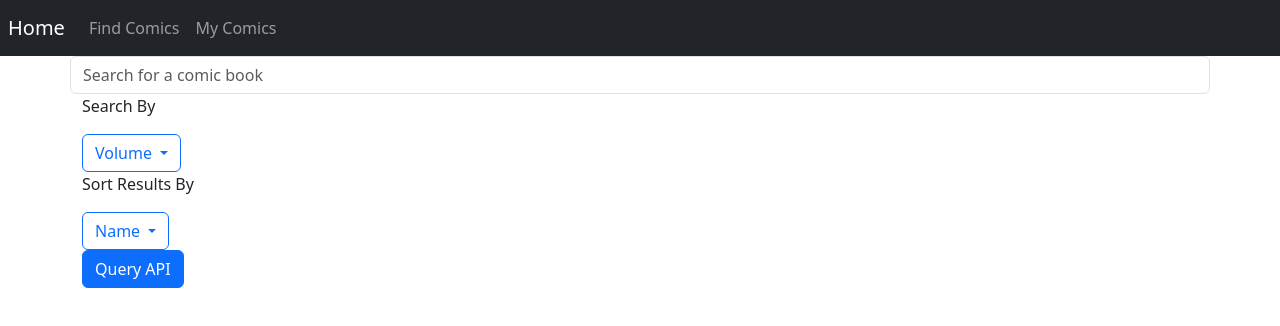
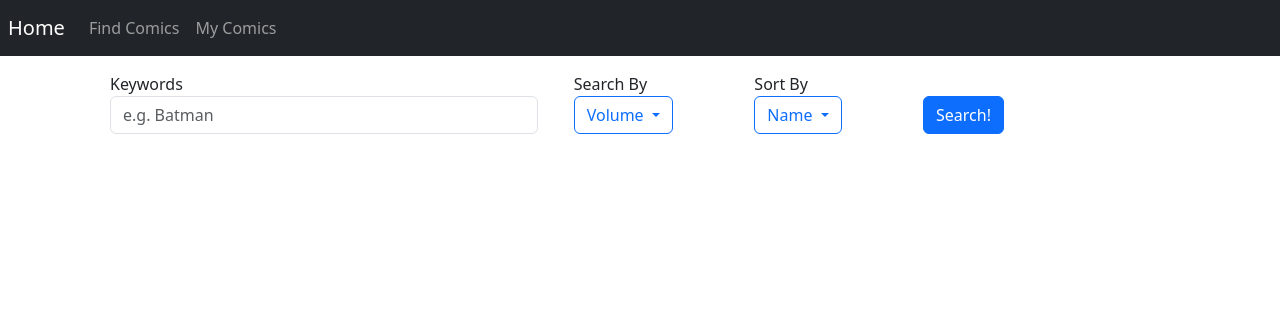
Before and after one commit to aspadegit/comic-site, an Angular app: page /find-comics in a window 1280 px wide. Shown: the top 326 px of the page. Built offline with nearby package versions, Linux system fonts and the light colour scheme.

Commit message:
adjusted find comics spacing

```diff
--- a/src/app/dropdown/dropdown.component.html
+++ b/src/app/dropdown/dropdown.component.html
@@ -1,4 +1,5 @@
-<p>{{caption()}}</p>
+<div class="container col">
+    <p class="m-0">{{caption()}}</p>
     <div ngbDropdown class="d-inline-block">
 
         <button type="button" class="btn btn-outline-primary" id="dropdownBasic1" ngbDropdownToggle>
@@ -10,3 +11,4 @@
                 <button ngbDropdownItem (click)="onClickDropdownItem($index)">{{dropdownList()[$index]}}</button>
             }
     </div>
+</div>
--- a/src/app/find-comics/find-comics.component.html
+++ b/src/app/find-comics/find-comics.component.html
@@ -1,16 +1,30 @@
 
 <div class="container">
 
-    <div class="row">
-        <input type="text" class="form-control" placeholder="Search for a comic book" [(ngModel)]="comicQuery">
-        <div>
-            <ng-container #container>
+    <div class="row align-items-end m-3">
+        <div class="col">
+            <p class="m-0">Keywords</p>
+            <input type="text" class="form-control" placeholder="e.g. Batman" [(ngModel)]="comicQuery">
 
-            </ng-container>
-            <div></div>
-            <button type="button" (click)="getData()" class="btn btn-primary">Query API</button>
+        </div>
 
-            <ng-template #comicRowContainer></ng-template>
+        <div class="col-2">
+            <ng-template #filterContainer>
+
+            </ng-template>
         </div>
+        <div class="col-2 me-0">
+            <ng-template #sortContainer>
+
+            </ng-template>
+        </div>
+
+        <div class="col-3">
+            <button type="button" (click)="getData()" class="btn btn-primary h-25">Search!</button>
+
+        </div>
+
     </div>
+    <ng-template #comicRowContainer></ng-template>
+
 </div>
--- a/src/app/find-comics/find-comics.component.ts
+++ b/src/app/find-comics/find-comics.component.ts
@@ -10,7 +10,7 @@ import { FindComicRowComponent } from '../find-comic-row/find-comic-row.componen
 
 @Component({
   selector: 'app-find-comics',
-  imports: [NgbDropdownModule, FormsModule, FindComicRowComponent],
+  imports: [NgbDropdownModule, FormsModule, FindComicRowComponent, DropdownComponent],
   templateUrl: './find-comics.component.html',
   styleUrl: './find-comics.component.css'
 })
@@ -23,20 +23,23 @@ export class FindComicsComponent {
 
   constructor(private http: HttpClient){}
 
-  vcr = viewChild('container', {read: ViewContainerRef});
+  filterVcr = viewChild('filterContainer', {read: ViewContainerRef});
+  sortVcr = viewChild('sortContainer', {read: ViewContainerRef});
   rowVcr = viewChild('comicRowContainer', {read: ViewContainerRef});
 
   #filterDropdownRef?: ComponentRef<DropdownComponent>;
   #sortDropdownRef?: ComponentRef<DropdownComponent>;
   #comicRowRef?: ComponentRef<FindComicRowComponent>;
 
-  ngAfterViewInit(): void {
+  ngOnInit(): void {
 
-    this.#filterDropdownRef = this.vcr()?.createComponent(DropdownComponent);
+    this.filterVcr()?.clear();
+    this.sortVcr()?.clear();
+    this.#filterDropdownRef = this.filterVcr()?.createComponent(DropdownComponent);
     this.setupDropdownComponent(this.#filterDropdownRef, ['Volume', 'Issue'], "Search By");
 
-    this.#sortDropdownRef = this.vcr()?.createComponent(DropdownComponent);
-    this.setupDropdownComponent(this.#sortDropdownRef, ['Name', 'Date'], "Sort Results By");
+    this.#sortDropdownRef = this.sortVcr()?.createComponent(DropdownComponent);
+    this.setupDropdownComponent(this.#sortDropdownRef, ['Name', 'Date'], "Sort By");
 
   }
 
```
Lines whose indentation alone changed are shown as unchanged.
